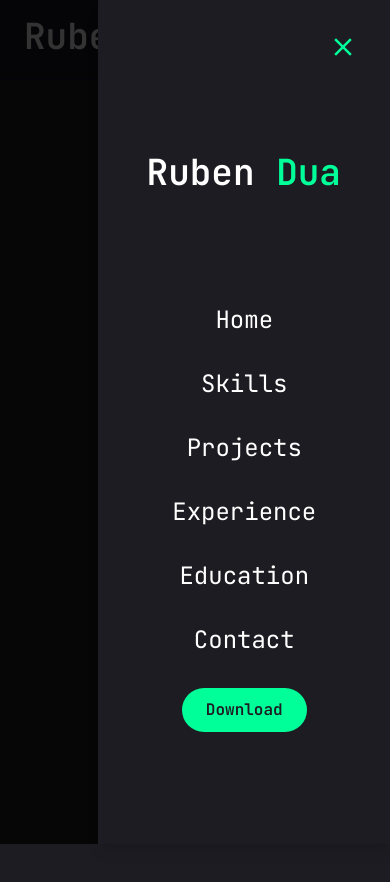
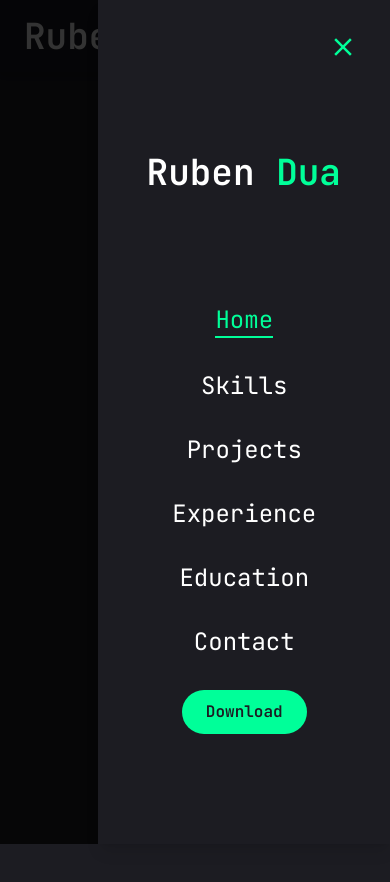
Before and after one commit to DuaRuben/portfolio, a Next.js app: page / in a window 390 px wide. Both pictures are taken after a click on the button 350 px from the left and 36 px from the top of the page. Shown: the top 882 px of the page. Built offline with nearby package versions, Linux system fonts and the light colour scheme.

Commit message:
Update MobileNav.tsx
Updated mobile nav to have active section hightlighted and added description to download btn

```diff
--- a/components/Navigation/MobileNav.tsx
+++ b/components/Navigation/MobileNav.tsx
@@ -1,13 +1,12 @@
-"use client"
+"use client";
 
-import React, { useState } from 'react';
+import React, { useEffect, useState } from "react";
 import { Sheet, SheetContent, SheetTrigger } from "@/components/ui/sheet";
-import { usePathname } from "next/navigation";
 import Link from "next/link";
 import { CiMenuFries } from "react-icons/ci";
 import { DialogTitle, DialogDescription } from "@/components/ui/dialog";
 import { VisuallyHidden } from "@radix-ui/react-visually-hidden";
-import {Button} from "@/components/ui/button";
+import { Button } from "@/components/ui/button";
 
 const links = [
     { name: "home", path: "#home" },
@@ -17,15 +16,36 @@ const links = [
     { name: "education", path: "#education" },
     { name: "contact", path: "#contact" },
 ];
+
 const MobileNav = () => {
-    const pathname = usePathname();
     const [isOpen, setIsOpen] = useState(false);
+    const [activeSection, setActiveSection] = useState("home"); // Track active section
+
+    // Intersection Observer to detect the currently visible section
+    useEffect(() => {
+        const sections = document.querySelectorAll("section"); // Get all sections
+
+        const observer = new IntersectionObserver(
+            (entries) => {
+                entries.forEach((entry) => {
+                    if (entry.isIntersecting) {
+                        setActiveSection(entry.target.id);
+                    }
+                });
+            },
+            { threshold: 0.5 } // Trigger when at least 50% of the section is visible
+        );
+
+        sections.forEach((section) => observer.observe(section));
+
+        return () => observer.disconnect(); // Cleanup on unmount
+    }, []);
 
     return (
         <nav>
             <Sheet open={isOpen} onOpenChange={setIsOpen}>
                 <SheetTrigger className="flex justify-center" onClick={() => setIsOpen(true)}>
-                    <CiMenuFries className="text-[32px] text-accent-default"/>
+                    <CiMenuFries className="text-[32px] text-accent-default" />
                 </SheetTrigger>
                 <SheetContent className="flex flex-col">
                     {/* Visually hidden title for accessibility */}
@@ -34,27 +54,26 @@ const MobileNav = () => {
                         <DialogDescription>Menu for navigating the website</DialogDescription>
                     </VisuallyHidden>
                     <div className="mt-32 mb-40 text-center text-2xl">
-                        {/* Close menu when clicking Ruben . */}
-                        <Link href="/public" onClick={() => setIsOpen(false)}>
+                        <Link href="/" onClick={() => setIsOpen(false)}>
                             <h1 className="text-4xl font-semibold cursor-pointer">
                                 Ruben <span className="text-accent-default">Dua</span>
                             </h1>
                         </Link>
                         <nav className="flex flex-col justify-center gap-8 items-center mt-28">
-                            {links.map((link, index) => (
-                                <Link
-                                    key={index}
+                            {links.map((link) => (
+                                <a
+                                    key={link.path}
                                     href={link.path}
-                                    onClick={() => setIsOpen(false)}  // Close menu on link click
+                                    onClick={() => setIsOpen(false)}
                                     className={`text-2xl capitalize hover:text-accent-default transition-all ${
-                                        link.path === pathname ? "text-accent-default border-b-2 border-accent-default" : ""
+                                        activeSection === link.name ? "text-accent-default border-b-2 border-accent-default" : ""
                                     }`}
                                 >
                                     {link.name}
-                                </Link>
+                                </a>
                             ))}
                             <a href="/Ruben_Resume_Full_Stack.pdf" download>
-                                <Button> Download</Button>
+                                <Button title="Download Ruben's Resume">Download</Button>
                             </a>
                         </nav>
                     </div>
```
